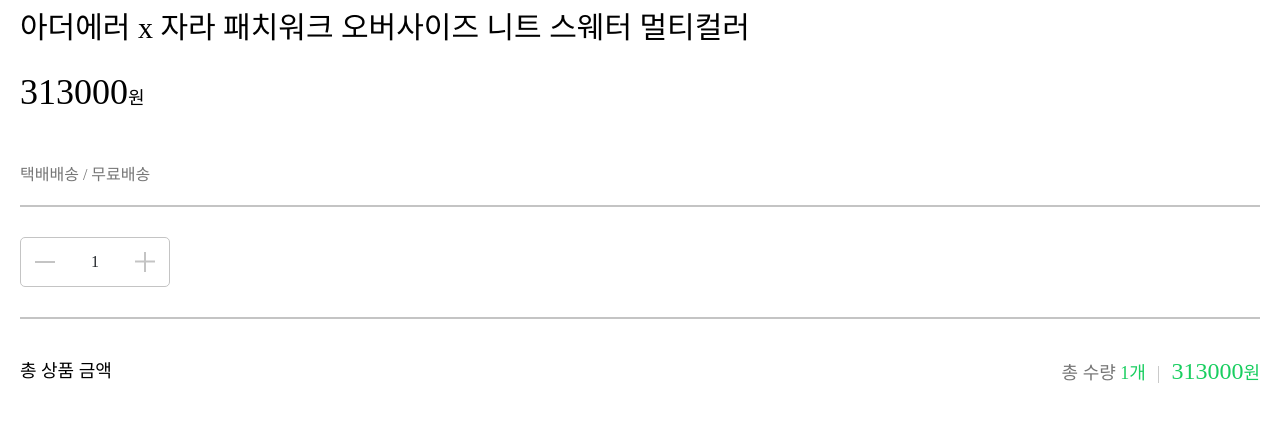
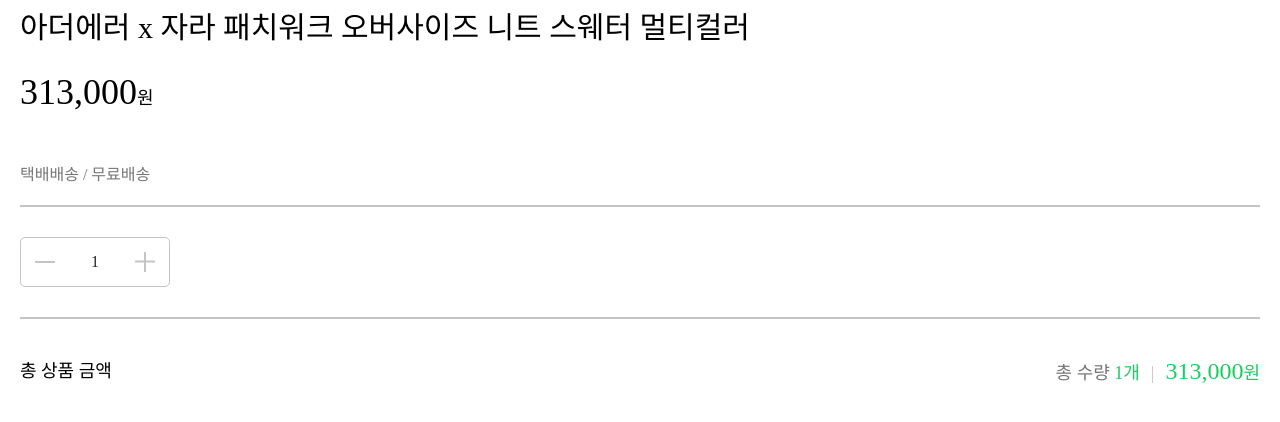
Before and after one commit to rhj1216-hochan06/douzoneth3_2team_reactproject, a React (Create React App) app in the folder kream/: page /products/1 in a window 1280 px wide. Shown: the part 824-1246 px from the top of the page. Built offline with nearby package versions, Linux system fonts and the light colour scheme.

Commit message:
상품가격 정규식 적용

```diff
--- a/kream/src/App.js
+++ b/kream/src/App.js
@@ -21,8 +21,14 @@
     axios.get("/data/products.json").then((datafile) => {
       setProducts(datafile.data.products);
     });
-  });
+  }, [setProducts]);
   //
+
+  // 정규화식(가격 3자리씩 분리)
+  const convertPrice = (price) => {
+    return price.toString().replace(/\B(?=(\d{3})+(?!\d))/g, ",");
+  };
+
   return (
     <>
       <TopNavBar />
@@ -32,6 +38,7 @@
             <Home
               products={products}
               setProducts={setProducts}
+              convertPrice = {convertPrice}
             />
           } />
         <Route path="/products"
@@ -40,10 +47,12 @@
               <Products
                 products={products}
                 setProducts={setProducts}
+                convertPrice = {convertPrice}
               />
             </Provider>} />
         <Route
           path="/products/:id" element={<DetailPage
+            convertPrice = {convertPrice}
           />} />
         <Route />
       </Routes>
--- a/kream/src/components/detail/Detail.js
+++ b/kream/src/components/detail/Detail.js
@@ -3,7 +3,7 @@
 import { useParams } from "react-router-dom";
 import styles from "./detail.module.css";
 
-export const Detail = () => {
+export const Detail = ({convertPrice}) => {
   const {id} = useParams();
   const [product,setProduct] = useState({});
   const [count,setCount] = useState(1);
@@ -37,7 +37,8 @@
             <p className={styles.product_name}>{product.name}</p>
             <span className={styles.price}>
 
-              {product.price}
+              {convertPrice(product.price+"")}
+
 
               <span className={styles.unit}>원</span>
             </span>
@@ -81,7 +82,7 @@
                 총 수량 <span className={styles.total_count}>{count}개</span>
               </span>
               <span className={styles.total_price}>
-               {product.price*count}
+               {convertPrice(product.price*count+"")}
                 <span className={styles.total_unit}>원</span>
               </span>
             </div>
--- a/kream/src/components/products/Products.js
+++ b/kream/src/components/products/Products.js
@@ -5,17 +5,20 @@
 import store from '../../store/store';
 import { up } from '../../store/counterSlice';
 
-export const Products = ({ products, setProducts }) => {
-  const dispatch = useDispatch();
+export const Products = ({ products, setProducts, convertPrice}) => {
+  const dispatch = useDispatch(); //리덕스 함수를 사용할 곳에 위치
+
+  //리덕스의 초기값을 가져오는데 사용
   const number = useSelector(state => {
     return state.counter.value;
   })
+
   return (
     <>
       Home에서 데이터를 받아 수십개의 상품들 나열
 
       <button onClick={() => {
-        dispatch(up(3));
+        dispatch(up(3));   // action 값을 변화시킬 때
       }}>+</button> {number};
 
       <div className={styles.filter}>
@@ -25,7 +28,7 @@
       </div>
       <main className={styles.flex_wrap}>
         {products.map((product) => { //map을 이용하여 상품 갯수만큼 반복시키기
-          return <Product key={`key-${product.id}`} product={product} />;
+          return <Product key={`key-${product.id}`} product={product} convertPrice = {convertPrice}/>;
         })}
       </main>
     </>
--- a/kream/src/components/products/product.js
+++ b/kream/src/components/products/product.js
@@ -2,7 +2,9 @@
 import { Link } from "react-router-dom";
 import styles from "./product.module.css";
 
-export const Product = ({ product }) => {
+
+
+export const Product = ({ product,convertPrice }) => {
   return (
     <div className={styles.product}>
       <Link to={`/products/${product.id}`}>
@@ -19,7 +21,7 @@
       </div>
 
       <div className={styles.product_price}>
-        <span className={styles.price}>{product.price}</span>
+        <span className={styles.price}>{convertPrice(product.price)}</span>
         <span className={styles.unit}>원</span>
       </div>
     </div>
--- a/kream/src/pages/DetailPage.js
+++ b/kream/src/pages/DetailPage.js
@@ -1,13 +1,15 @@
 import { Button } from "react-bootstrap";
 import { Detail } from "../components/detail/Detail.js";
 
-const DetailPage = () => {
-  return (
-    <>
+const DetailPage = ({convertPrice}) => {
 
-    <Detail/>
-    </>
-    );
+
+      return <Detail
+      convertPrice={convertPrice}
+
+      />;
+
+
 };
 
 export default DetailPage;
```
